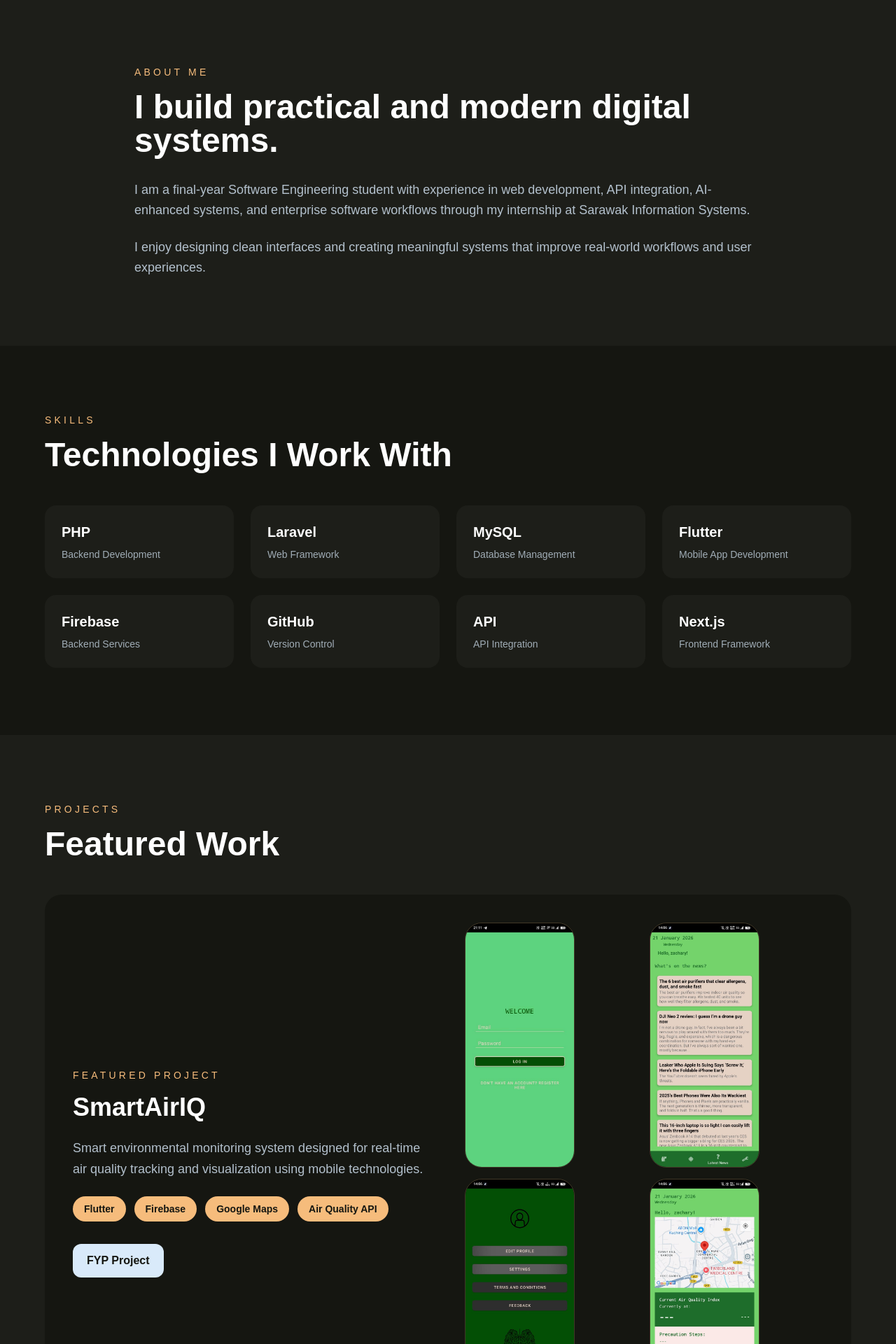
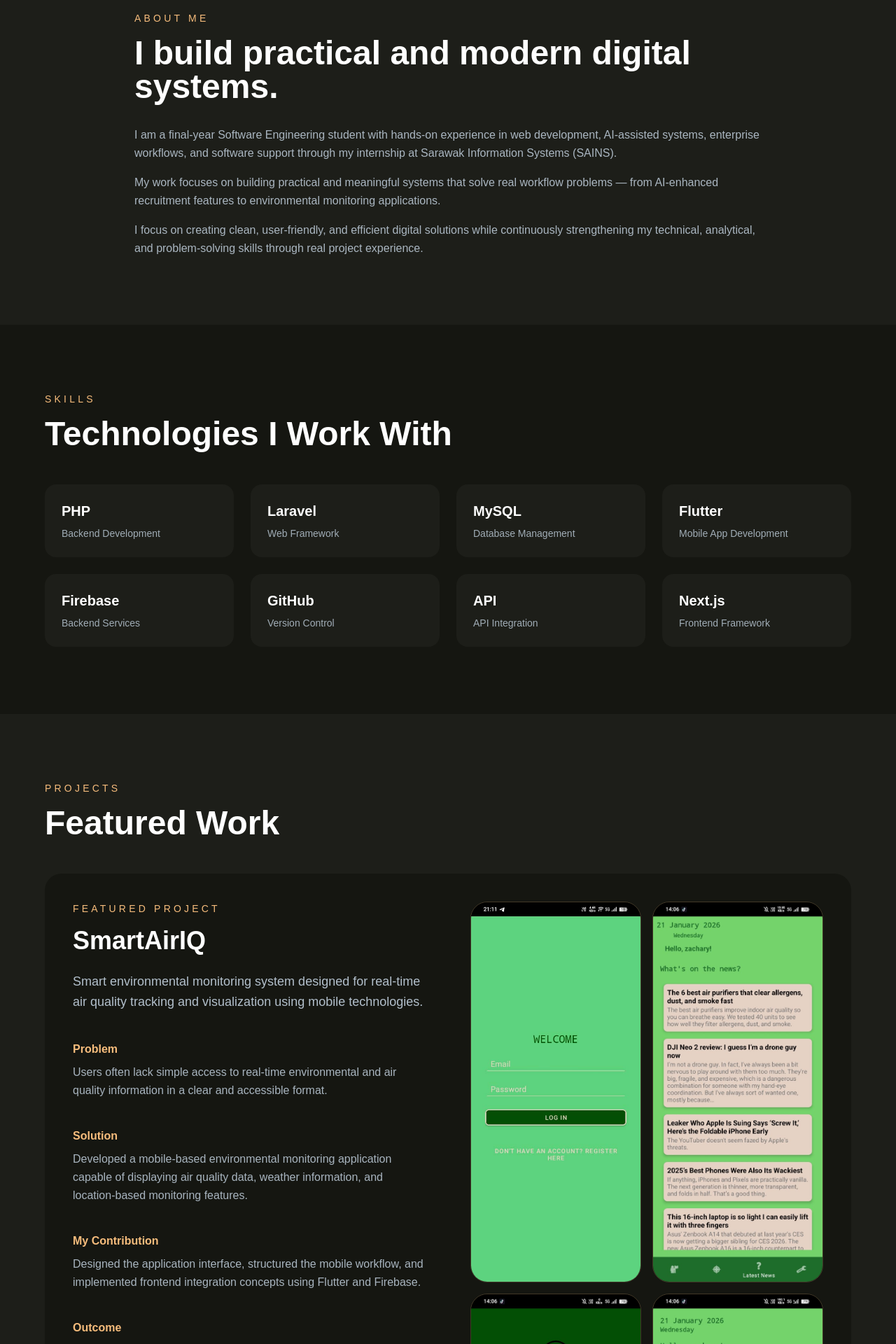
Before and after one commit to JustZachary/adrian-zachary-portfolio, a Next.js app in the folder temp-portfolio/: page / in a window 1280 px wide. Shown: the part 880-2800 px from the top of the page at 70% size. Built offline with nearby package versions, Linux system fonts and the light colour scheme.

Commit message:
portfolio improvements

```diff
--- a/temp-portfolio/src/app/page.tsx
+++ b/temp-portfolio/src/app/page.tsx
@@ -69,29 +69,26 @@ export default function Home() {
       >
 
         <img
-          src="/my_picture.jpg"
-          alt="My Picture"
+          src="/my_picture2.jpeg"
+          alt="My Picture 2"
           className="rounded-3xl h-[280px] object-cover mb-8 border border-[#F6BC7C]/20"
         />
 
         <p className="text-[#F6BC7C] uppercase tracking-[0.3em] text-sm mb-4">
-          Welcome To My Portfolio
+          SOFTWARE ENGINEERING • AI WORKFLOWS • WEB SYSTEMS
         </p>
 
         <h1 className="text-5xl md:text-7xl font-bold leading-tight mb-4">
-          Adrian Zachary
-          <br />
-          bin Ian
+          Adrian Zachary bin Ian
         </h1>
 
         <p className="text-[#D9EAFA] text-3xl md:text-4xl font-semibold mb-8">
           (or just Z)
         </p>
 
-        <p className="text-[#D9EAFA]/80 max-w-2xl text-lg leading-relaxed mb-10">
-          Final-year Software Engineering student passionate about
-          web development, AI-enhanced systems, and building
-          modern digital solutions.
+        <p className="text-lg md:text-xl text-[#D9EAFA]/70 max-w-3xl mx-auto leading-relaxed mb-10">
+          Final-year Software Engineering student focused on building practical web systems,
+          AI-assisted workflows, and modern digital solutions with real-world impact.
         </p>
 
         <div className="flex gap-4 flex-wrap justify-center">
@@ -138,17 +135,22 @@ export default function Home() {
             I build practical and modern digital systems.
           </h2>
 
-          <p className="text-[#D9EAFA]/80 text-lg leading-relaxed mb-6">
-            I am a final-year Software Engineering student with
-            experience in web development, API integration,
-            AI-enhanced systems, and enterprise software workflows
-            through my internship at Sarawak Information Systems.
+          <p className="text-[#D9EAFA]/75 leading-relaxed">
+            I am a final-year Software Engineering student with hands-on experience in
+            web development, AI-assisted systems, enterprise workflows, and software support
+            through my internship at Sarawak Information Systems (SAINS).
           </p>
 
-          <p className="text-[#D9EAFA]/80 text-lg leading-relaxed">
-            I enjoy designing clean interfaces and creating
-            meaningful systems that improve real-world workflows
-            and user experiences.
+          <p className="text-[#D9EAFA]/75 leading-relaxed mt-4">
+            My work focuses on building practical and meaningful systems that solve real
+            workflow problems — from AI-enhanced recruitment features to environmental
+            monitoring applications.
+          </p>
+
+          <p className="text-[#D9EAFA]/75 leading-relaxed mt-4">
+            I focus on creating clean, user-friendly, and efficient digital solutions while
+            continuously strengthening my technical, analytical, and problem-solving skills
+            through real project experience.
           </p>
 
         </div>
@@ -224,11 +226,11 @@ export default function Home() {
           </h2>
 
           {/* SmartAirIQ */}
-          <div className="bg-[#151611] rounded-3xl p-10 mb-16">
+          <div className="bg-[#151611] rounded-3xl p-6 md:p-10 mb-16">
 
-            <div className="grid md:grid-cols-2 gap-12 items-center">
+            <div className="grid lg:grid-cols-2 gap-12 lg:gap-16 items-start">
 
-              <div>
+              <div className="max-w-2xl">
 
                 <p className="text-[#F6BC7C] uppercase tracking-[0.3em] text-sm mb-4">
                   Featured Project
@@ -244,7 +246,57 @@ export default function Home() {
                   visualization using mobile technologies.
                 </p>
 
-                <div className="flex gap-3 flex-wrap mb-8">
+                <div className="space-y-10 mt-10">
+
+                  <div className="space-y-3">
+                    <h4 className="text-[#F6BC7C] font-semibold mb-2">
+                      Problem
+                    </h4>
+
+                    <p className="text-[#D9EAFA]/75 leading-relaxed">
+                      Users often lack simple access to real-time environmental and
+                      air quality information in a clear and accessible format.
+                    </p>
+                  </div>
+
+                  <div className="space-y-3">
+                    <h4 className="text-[#F6BC7C] font-semibold mb-2">
+                      Solution
+                    </h4>
+
+                    <p className="text-[#D9EAFA]/75 leading-relaxed">
+                      Developed a mobile-based environmental monitoring application
+                      capable of displaying air quality data, weather information,
+                      and location-based monitoring features.
+                    </p>
+                  </div>
+
+                  <div className="space-y-3">
+                    <h4 className="text-[#F6BC7C] font-semibold mb-2">
+                      My Contribution
+                    </h4>
+
+                    <p className="text-[#D9EAFA]/75 leading-relaxed">
+                      Designed the application interface, structured the mobile
+                      workflow, and implemented frontend integration concepts
+                      using Flutter and Firebase.
+                    </p>
+                  </div>
+
+                  <div className="space-y-3">
+                    <h4 className="text-[#F6BC7C] font-semibold mb-2">
+                      Outcome
+                    </h4>
+
+                    <p className="text-[#D9EAFA]/75 leading-relaxed">
+                      Created a cleaner and more user-friendly monitoring experience
+                      for displaying environmental information through a mobile-first interface.
+                    </p>
+                  </div>
+
+                </div>
+
+                <div className="flex flex-wrap gap-3 mt-8 max-w-2xl">
 
                   {[
                     "Flutter",
@@ -264,13 +316,20 @@ export default function Home() {
 
                 </div>
 
-                <button className="bg-[#D9EAFA] text-[#151611] px-5 py-3 rounded-xl font-semibold hover:opacity-90 transition">
-                  FYP Project
+                <div className="mt-8">
+
+                  <button
+                    onClick={() => scrollTo("case-study")}
+                    className="bg-[#D9EAFA] text-[#151611] px-6 py-3 rounded-2xl font-semibold hover:scale-105 hover:opacity-90 transition-all duration-300"
+                  >
+                    View FYP Case Study
                   </button>
 
                 </div>
 
-              <div className="grid grid-cols-2 gap-4">
+              </div>
+
+              <div className="grid grid-cols-2 gap-4 max-w-md mx-auto lg:max-w-none">
 
                 {[
                   "smartairiq-1.jpeg",
@@ -283,7 +342,7 @@ export default function Home() {
                     key={index}
                     src={`/${img}`}
                     alt={`SmartAirIQ ${index + 1}`}
-                    className="rounded-3xl h-[350px] object-cover border border-[#F6BC7C]/20"
+                    className="w-full h-auto rounded-3xl object-cover border border-[#F6BC7C]/20"
                   />
 
                 ))}
@@ -294,15 +353,62 @@ export default function Home() {
 
           </div>
 
+          {/* SmartAirIQ Case Study */}
+          <div id="case-study" className="mt-10 bg-[#1D1E19] rounded-3xl p-6 md:p-8">
+            <div>
+              <p className="text-[#F6BC7C] uppercase tracking-[0.3em] text-sm mb-4">
+                Case Study
+              </p>
+
+              <h2 className="text-3xl md:text-5xl font-bold mb-8">
+                SmartAirIQ Project Breakdown
+              </h2>
+
+              <p className="text-[#D9EAFA]/80 text-lg leading-relaxed max-w-3xl mb-12">
+                SmartAirIQ was developed as an academic environmental monitoring project
+                focused on making air quality information easier to access through a
+                mobile-based interface.
+              </p>
+
+              <div className="grid md:grid-cols-2 gap-8">
+                {[
+                  [
+                    "Project Goal",
+                    "To provide users with a simple mobile interface for viewing air quality information, location-based monitoring, and basic precaution guidance.",
+                  ],
+                  [
+                    "System Design",
+                    "The project was structured around a mobile-first approach using Flutter for the interface, Firebase concepts for backend support, and Google Maps for location-based visualization.",
+                  ],
+                  [
+                    "Key Challenge",
+                    "One major challenge was planning how environmental data, map display, and precaution information could be presented clearly without overwhelming the user.",
+                  ],
+                  [
+                    "What I Learned",
+                    "This project strengthened my understanding of mobile UI structure, user flow planning, Firebase-based architecture, and how environmental data can be translated into useful user-facing information.",
+                  ],
+                ].map(([title, desc]) => (
+                  <div key={title} className="bg-[#151611] p-6 rounded-2xl border border-[#D9EAFA]/10">
+                    <h3 className="text-[#F6BC7C] text-xl font-semibold mb-3">
+                      {title}
+                    </h3>
+                    <p className="text-[#D9EAFA]/75 leading-relaxed">
+                      {desc}
+                    </p>
+                  </div>
+                ))}
+              </div>
+            </div>
+          </div>
+
           {/* AI Recruitment */}
-          <div className="bg-[#151611] rounded-3xl p-10">
+          {/* AI Recruitment */}
+          <div className="bg-[#151611] rounded-3xl p-6 md:p-10">
+            <div className="grid lg:grid-cols-2 gap-12 items-start">
 
-            <img
-              src="/ai-recruitment.png"
-              alt="AI Recruitment"
-              className="rounded-3xl w-full mb-10 border border-[#D9EAFA]/10"
-            />
-
+              {/* Left Content */}
+              <div>
                 <p className="text-[#F6BC7C] uppercase tracking-[0.3em] text-sm mb-4">
                   Enterprise Experience
                 </p>
@@ -311,34 +417,58 @@ export default function Home() {
                   AI Recruitment System
                 </h3>
 
-            <p className="text-[#D9EAFA]/80 text-lg leading-relaxed mb-6 max-w-3xl">
-              AI-enhanced recruitment platform involving
-              resume analysis, interview question generation,
-              and enterprise recruitment workflow improvements.
+                <p className="text-[#D9EAFA]/80 text-lg leading-relaxed mb-8">
+                  AI-enhanced recruitment platform involving resume analysis,
+                  interview question generation, and enterprise recruitment workflow
+                  improvements.
                 </p>
 
+                <div className="grid md:grid-cols-2 gap-5 my-8">
+                  {[
+                    [
+                      "Problem",
+                      "Recruitment screening can be time-consuming when HR teams need to manually review applicant resumes and match them with job requirements.",
+                    ],
+                    [
+                      "Solution",
+                      "Improved the recruitment workflow by supporting AI-assisted resume matching and interview question generation features.",
+                    ],
+                    [
+                      "My Contribution",
+                      "Supported UAT issue fixing, investigated AI feature issues, refined system behavior, and worked on API-related improvements.",
+                    ],
+                    [
+                      "Outcome",
+                      "Helped improve the clarity and efficiency of applicant screening workflows within an enterprise recruitment system.",
+                    ],
+                  ].map(([title, desc]) => (
+                    <div
+                      key={title}
+                      className="bg-[#1D1E19] p-5 rounded-2xl border border-[#D9EAFA]/10"
+                    >
+                      <h4 className="text-[#F6BC7C] font-semibold mb-2">
+                        {title}
+                      </h4>
+
+                      <p className="text-[#D9EAFA]/75 leading-relaxed text-sm">
+                        {desc}
+                      </p>
+                    </div>
+                  ))}
+                </div>
+
                 <div className="flex gap-3 flex-wrap mb-8">
-
-              {[
-                "PHP",
-                "MySQL",
-                "AI Integration",
-                "API",
-              ].map((tech) => (
-
+                  {["PHP", "MySQL", "AI Integration", "API"].map((tech) => (
                     <span
                       key={tech}
                       className="bg-[#F6BC7C] text-[#151611] px-4 py-2 rounded-full text-sm font-semibold"
                     >
                       {tech}
                     </span>
-
                   ))}
-
                 </div>
 
                 <div className="flex gap-4 flex-wrap">
-
                   <button className="bg-[#F6BC7C] text-[#151611] px-5 py-3 rounded-xl font-semibold">
                     Enterprise Project
                   </button>
@@ -346,6 +476,17 @@ export default function Home() {
                   <button className="border border-[#D9EAFA]/30 text-[#D9EAFA] px-5 py-3 rounded-xl hover:bg-[#D9EAFA] hover:text-[#151611] transition">
                     Internship Project
                   </button>
+                </div>
+              </div>
+
+              {/* Right Screenshot */}
+              <div className="lg:sticky lg:top-24">
+                <img
+                  src="/ai-recruitment.png"
+                  alt="AI Recruitment"
+                  className="rounded-3xl w-full border border-[#D9EAFA]/10"
+                />
+              </div>
 
             </div>
 
```
Also changed, not shown: temp-portfolio/public/my_picture2.jpeg (added). Lines whose indentation alone changed are shown as unchanged.
